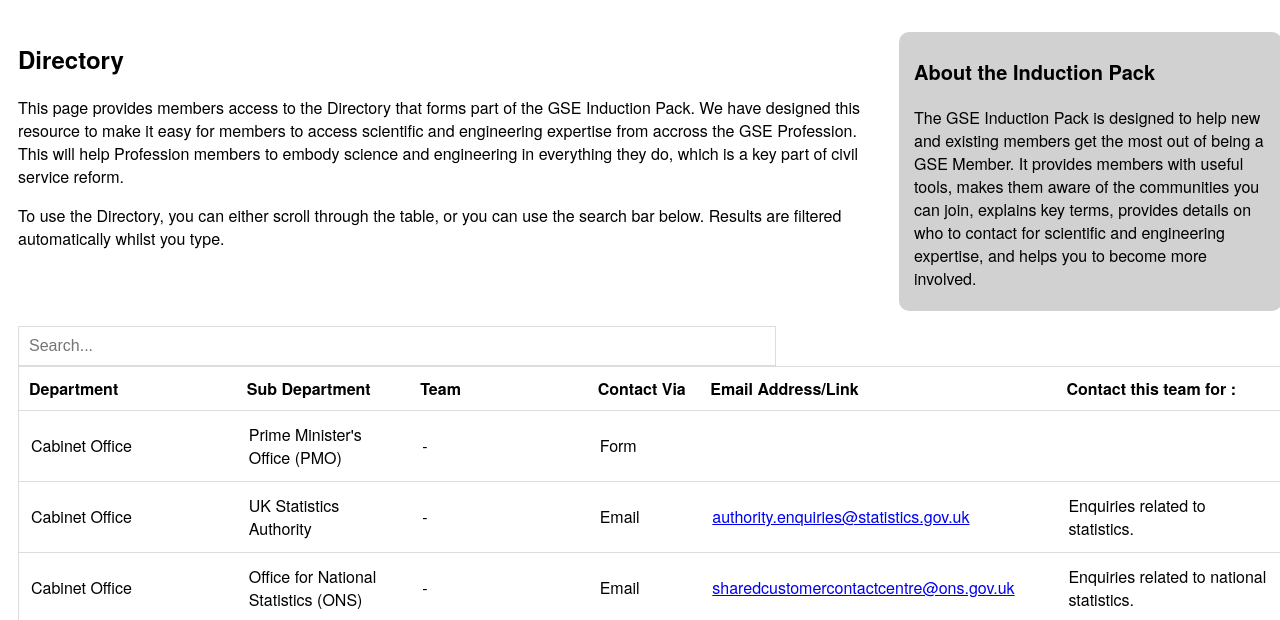
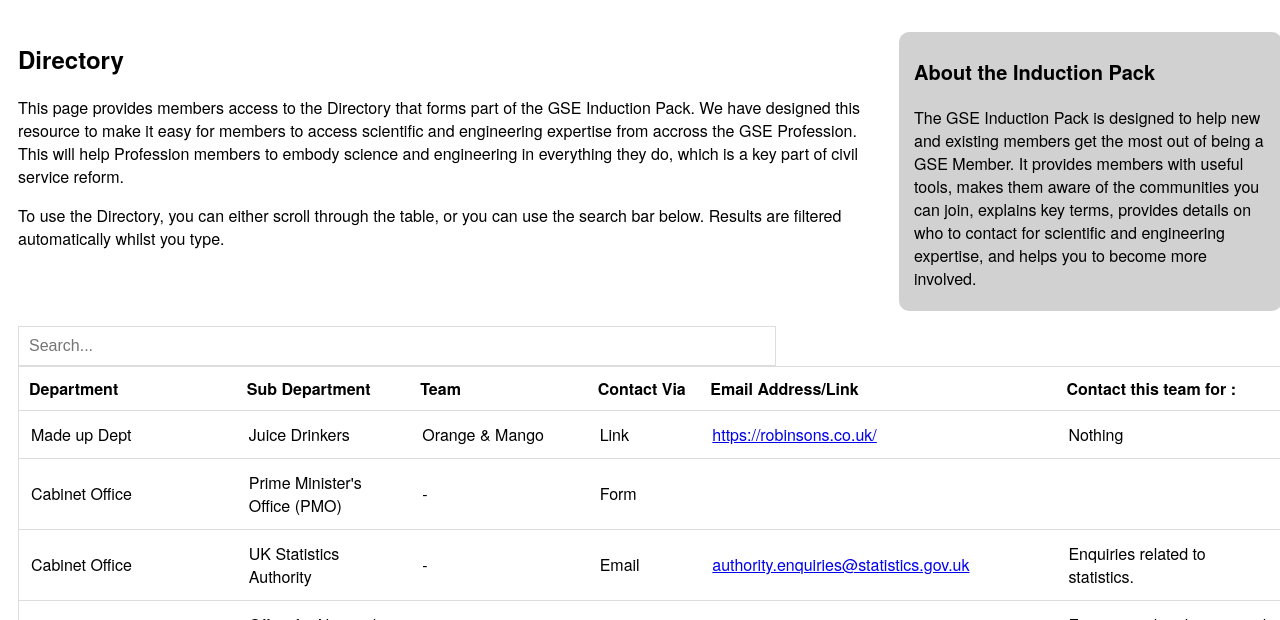
Before and after one commit to GSEProfession/Demo-S, a plain HTML site: page index.html in a window 1280 px wide. Shown: the part 134-754 px from the top of the page. Drawn offline with Linux system fonts and the light colour scheme.

Commit message:
Update index.html
Added Selina's Dept of Juice

```diff
--- a/index.html
+++ b/index.html
@@ -33,7 +33,7 @@
   	<input type="text" id="myInput" onkeyup="myFunction()" placeholder="Search..." title="Type in a name">
 <table>
 <thead>
-  <tr>
+<tr>
     <th style="width:20%;">Department</th>
     <th style="width:15%;">Sub Department</th>
     <th style="width:15%;">Team</th>
@@ -43,7 +43,15 @@
   </tr>
 </thead>
 <tbody id="myTable">
-  <tr>
+    <tr>
+	<td> Made up Dept </td>
+	<td> Juice Drinkers </td>
+	<td> Orange & Mango </td>
+	<td> Link </td>
+	<td> <a href="https://robinsons.co.uk/">https://robinsons.co.uk/</a> </td>
+	<td> Nothing </td>
+  </tr>
+<tr>
     <td>Cabinet Office</td>
     <td>Prime Minister's Office (PMO)</td>
     <td>-</td>
```
